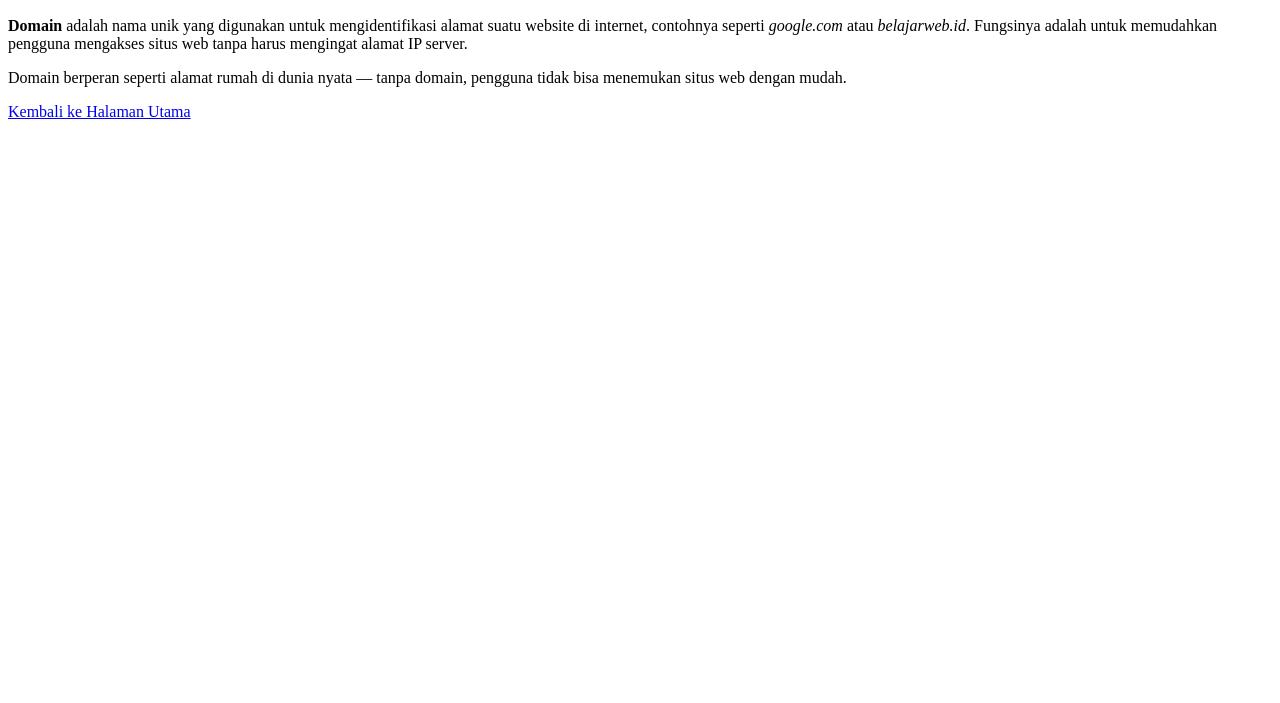
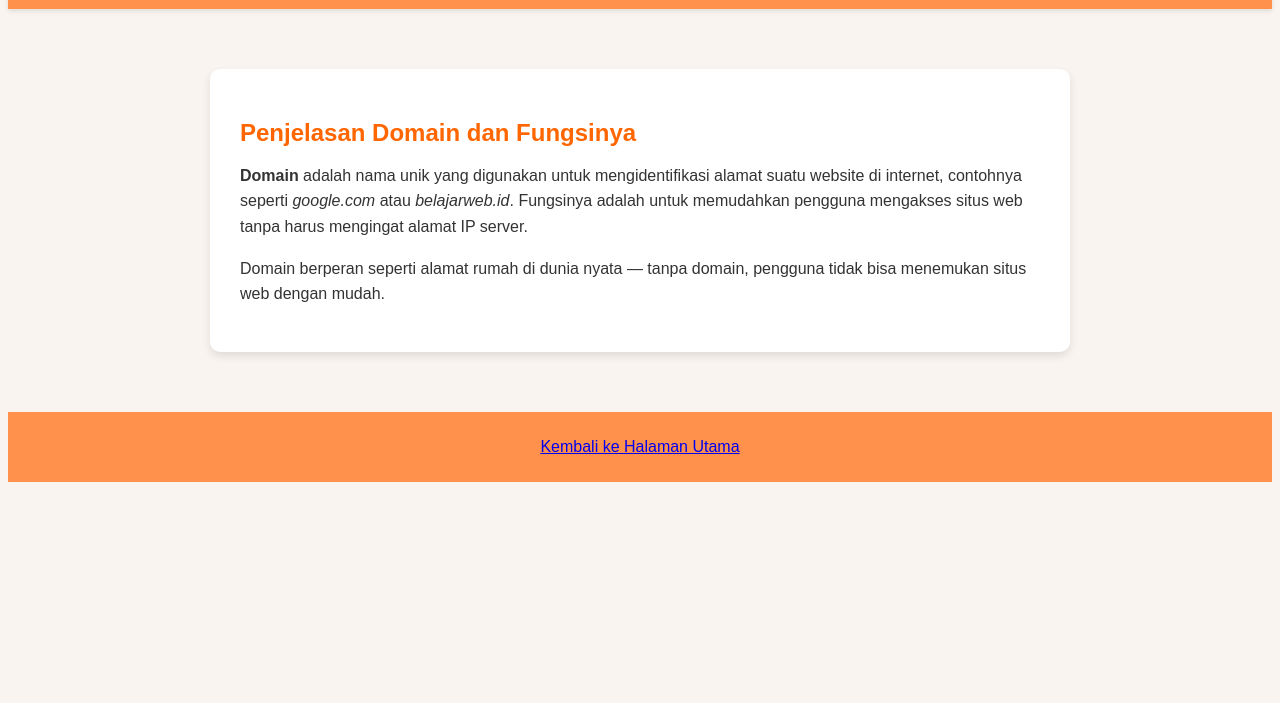
Before and after one commit to ervelyn36-commits/gatau, a plain HTML site: page domain (2).html in a window 1280 px wide. Shown: the part 97-800 px from the top of the page. Drawn offline with Linux system fonts and the light colour scheme.

Commit message:
Update domain (2).html

```diff
--- a/domain (2).html
+++ b/domain (2).html
@@ -4,7 +4,7 @@
     <meta charset="UTF-8">
     <meta name="viewport" content="width=device-width, initial-scale=1.0">
     <title>Penjelasan Domain</title>
-    <link rel="stylesheet" href="domain&hosting 2.css">
+    <link rel="stylesheet" href="style.css">
 </head>
 <body>
     <nav class="navbar">
@@ -26,4 +26,5 @@
         <p><a href="index.html">Kembali ke Halaman Utama</a></p>
     </footer>
 </body>
+
 </html>
```
